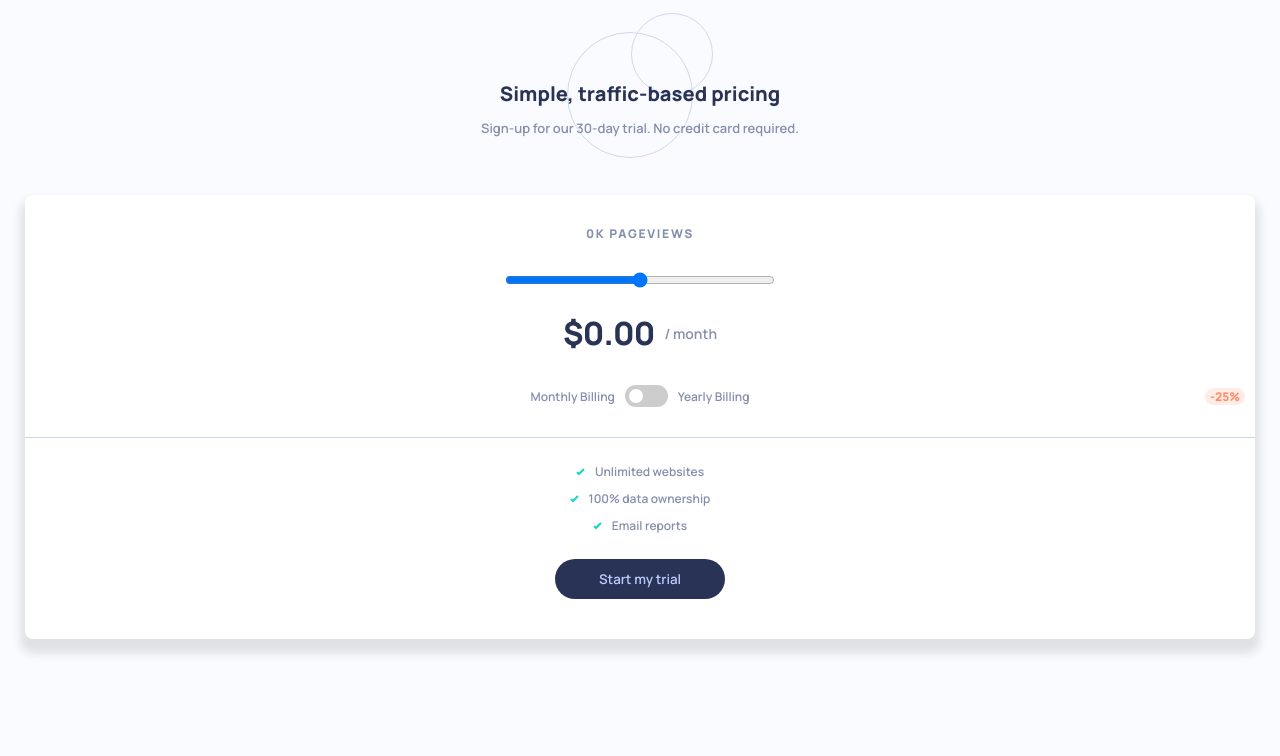
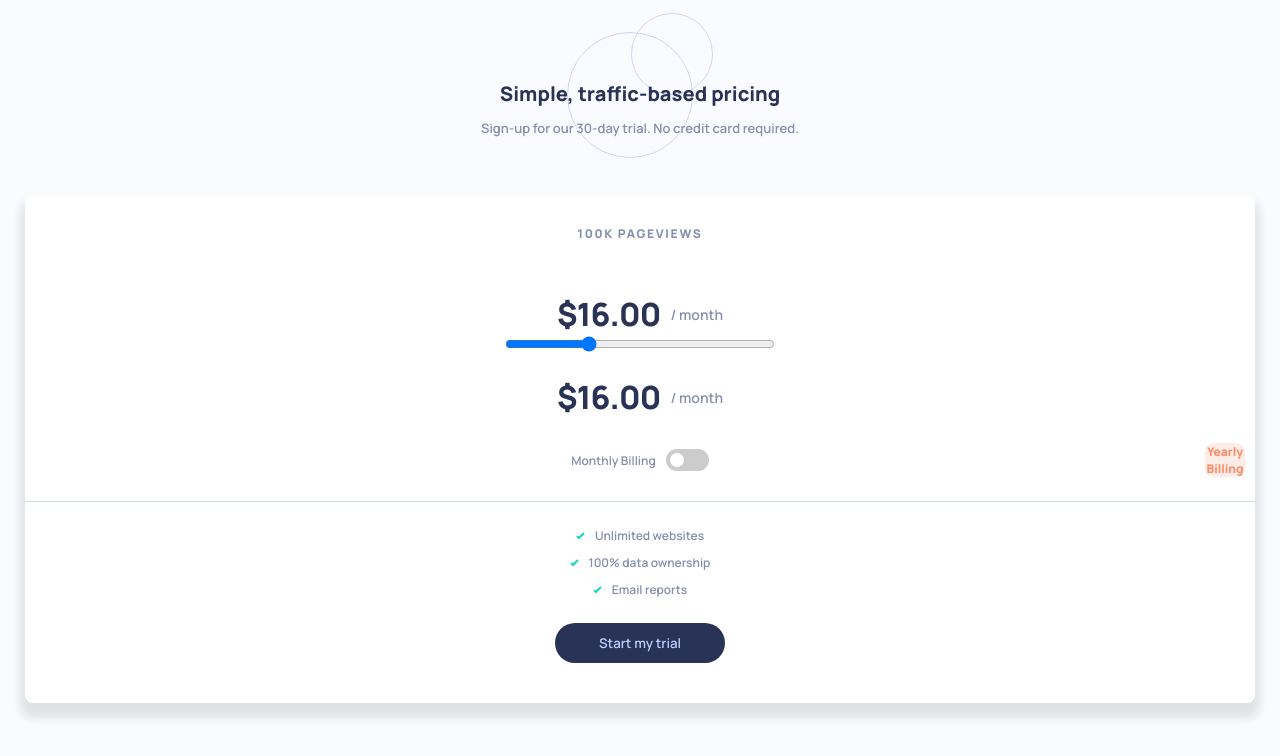
Before and after one commit to braxttsl-dev/interactive-pricing-component, a plain HTML site: page index.html in a window 1280 px wide. Drawn offline with Linux system fonts and the light colour scheme.

Commit message:
Update index.html

```diff
--- a/index.html
+++ b/index.html
@@ -20,18 +20,21 @@
 
   <main>
     <section class="pricing">
-      <p class="view-count"><span id="view-count">0</span>K Pageviews</p>
-      <input type="range" min="0" max="200" step="1" id="range-slider">
-      <p class="money"><span id="money">$0.00</span>/ month</p>
+      <section class="info-desktop">
+        <p class="view-count"><span id="view-count">100</span>K Pageviews</p>
+      <p class="money desktop"><span id="money">$16.00</span>/ month</p>
+    </section>
+      <input type="range" min="0" max="200" step="20" value="50" id="range-slider">
+      <p class="money mobile"><span id="money">$16.00</span>/ month</p>
     </section>
 
     <section class="billing">
       <p>Monthly Billing</p>
       <label class="switch">
-        <input type="checkbox" id="billing-select">
+        <input type="checkbox" id="billing-select" value="off">
         <span class="slider round"></span>
       </label>
-      <p>Yearly Billing <span class="discount">-25%</span></p>
+      <p class="discount">Yearly Billing</p>
     </section>
 
     <section class="tags">
```
